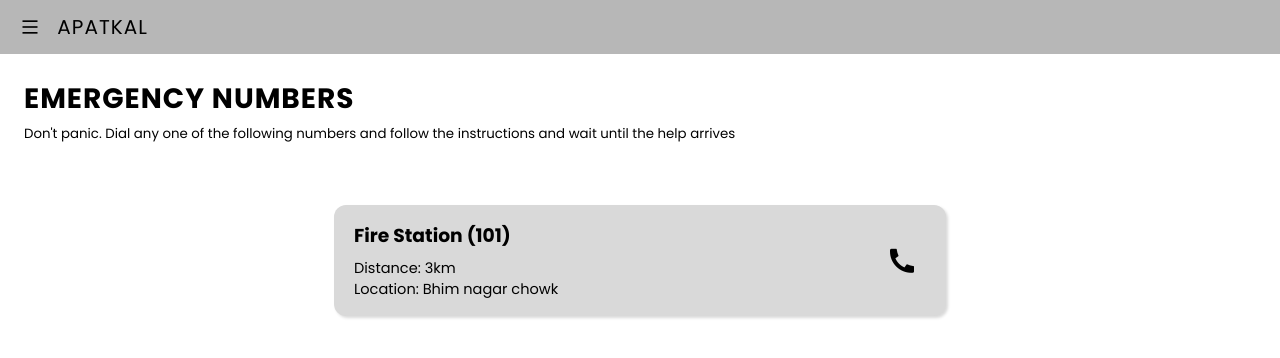
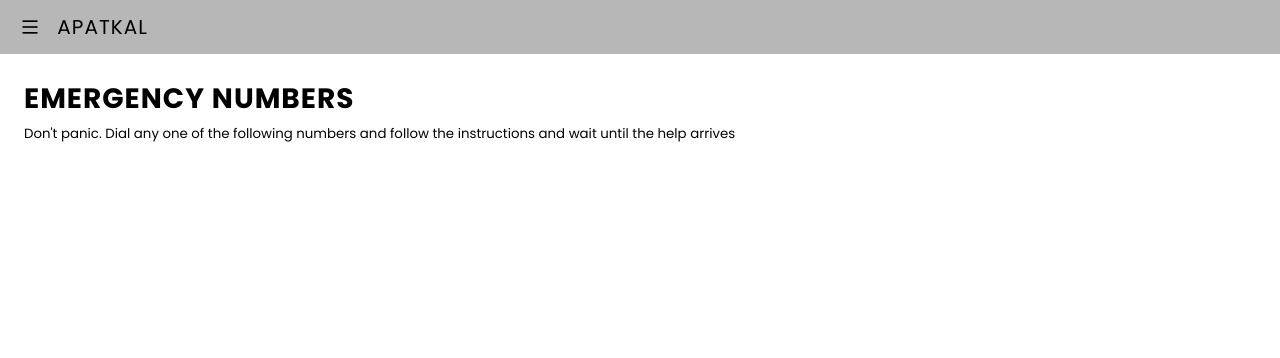
Before and after one commit to kriShnanshu-saini/Disaster_Management_Project, a plain HTML site: page Agency Number/agencyNumber.html in a window 1280 px wide. Drawn offline with nearby package versions, Linux system fonts and the light colour scheme.

Commit message:
Updated html for contact-cards

```diff
--- a/Agency Number/agencyNumber.html
+++ b/Agency Number/agencyNumber.html
@@ -45,18 +45,6 @@
         <div class="emergency-contacts">
 
             <ul class="contact-container">
-                <li class="contact">
-                    <div class="contact__content">
-                        <h3 class="contact__name">Fire Station (101)</h3>
-                        <div class="contact-info">
-                            <p class="distance">Distance: 3km</p>
-                            <p class="location">Location: Bhim nagar chowk</p>
-                        </div>
-                    </div>
-                    <div class="contact__icon">
-                        <i class="ri-phone-fill"></i>
-                    </div>
-                </li>
             </ul>
 
         </div>
```
